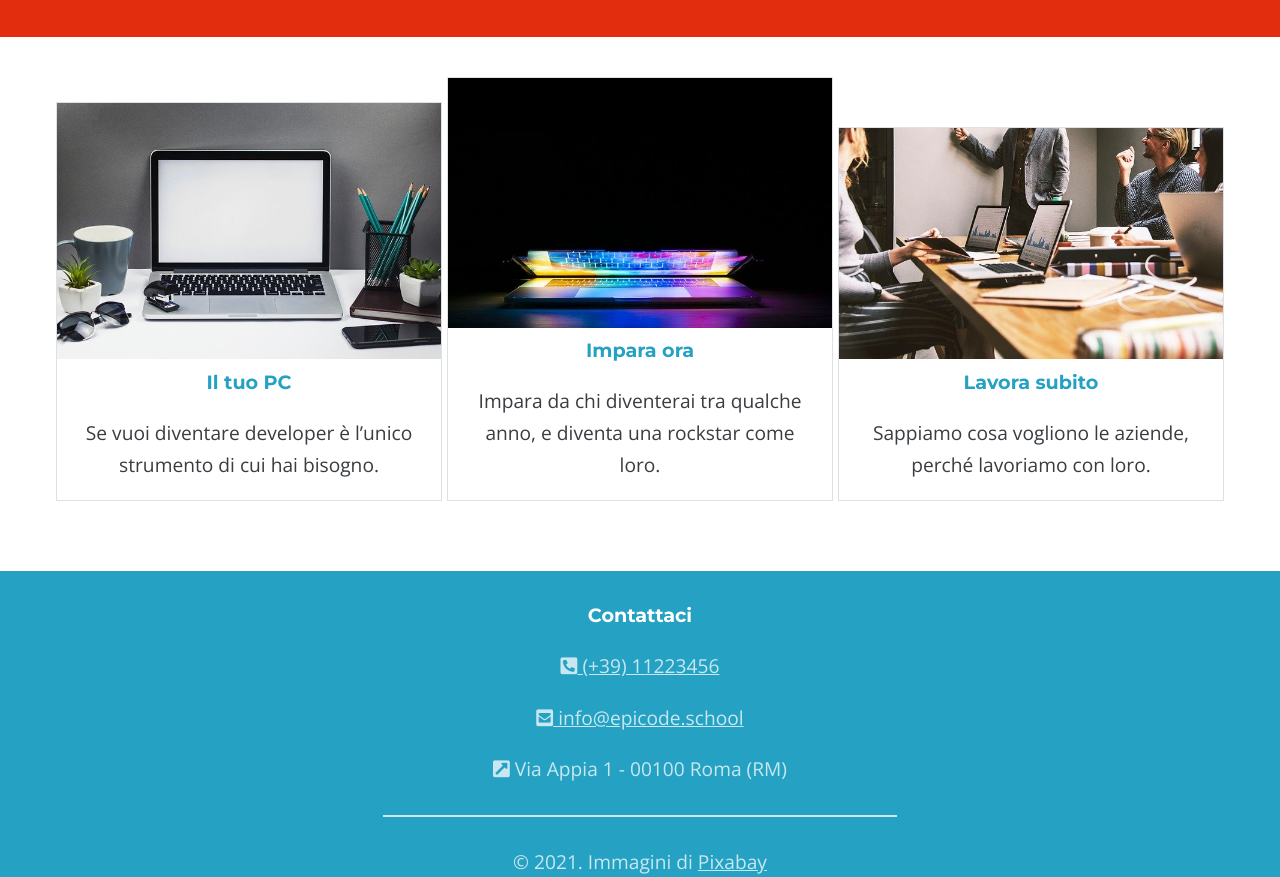
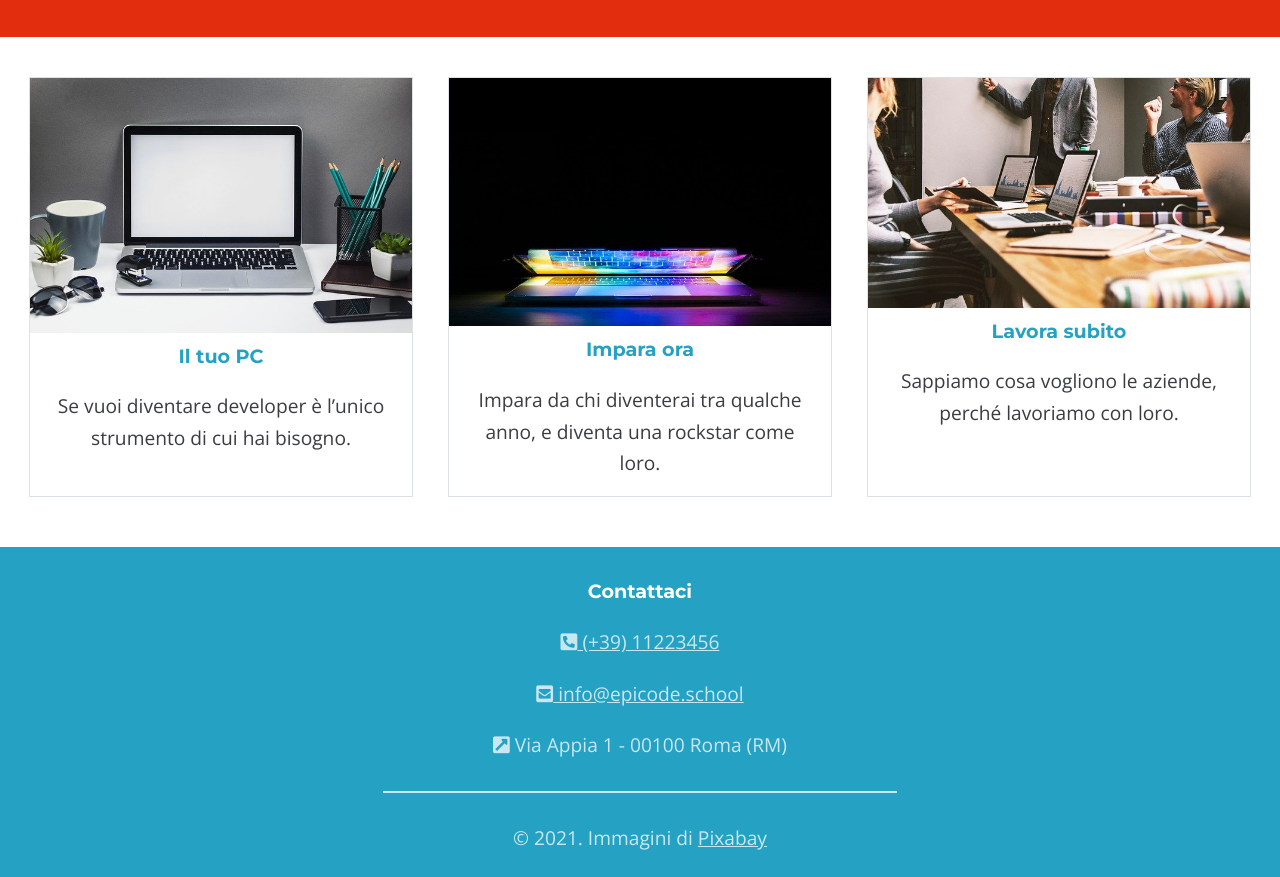
Before and after one commit to MeridjanShoti/Test-S1, a plain HTML site: page Esercizio/index-desktop.html in a window 1280 px wide. Shown: the part 1351-2228 px from the top of the page. Drawn offline with nearby package versions, Linux system fonts and the light colour scheme.

Commit message:
ridimensionamento box

```diff
--- a/Esercizio/css/style-desktop.css
+++ b/Esercizio/css/style-desktop.css
@@ -65,8 +65,11 @@ article img{
 aside div{
     border: 1px solid #dee1e3;
     width: 30%;
-    margin-bottom: 20px;
+    margin: 0 15px;
     display: inline-block;
+    vertical-align: top;
+    box-sizing: border-box;
+    height: 420px;
 }
 aside{
     margin: 0 auto 50px auto;
```
